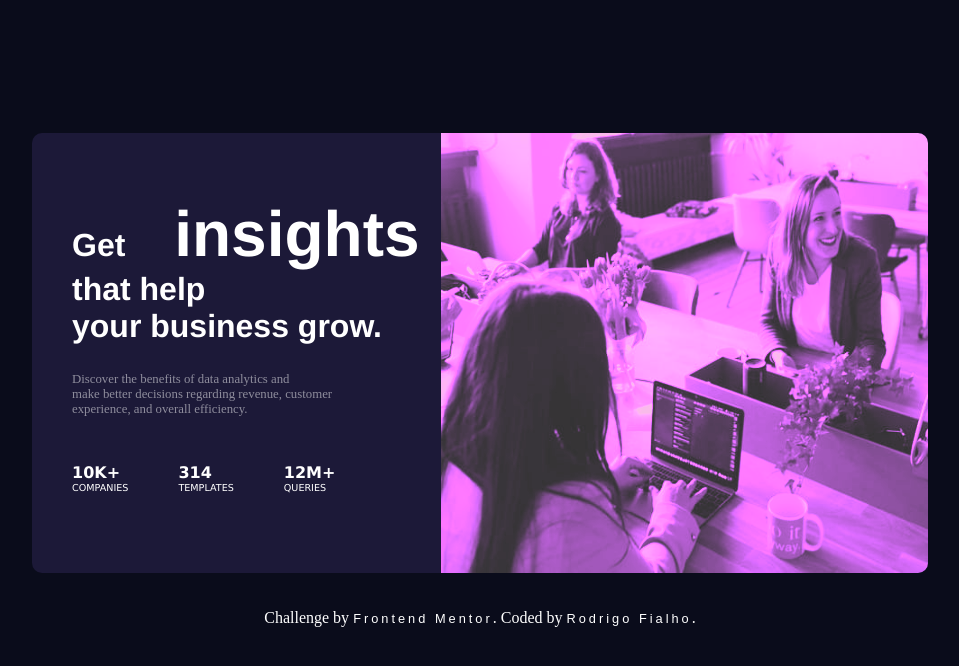
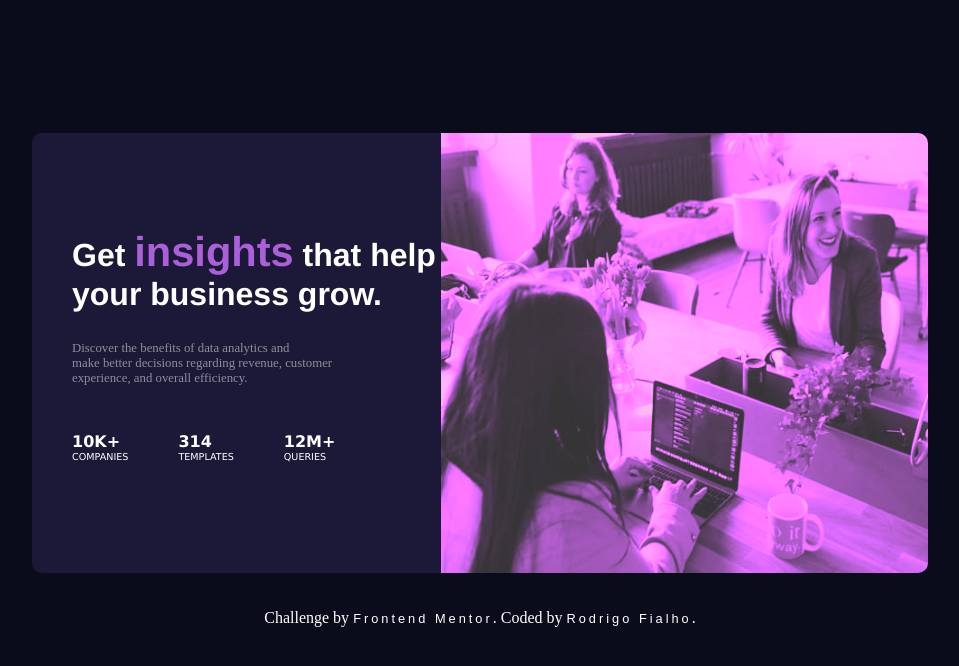
Before and after one commit to rodrigopfialho/Frontend-Mentor-cart-o-de-visualiza-o, a plain HTML site: page index.html in a window 1280 px wide. Shown: the whole page, without its empty margins (136-1095 px from the left). Drawn offline with Linux system fonts and the light colour scheme.

Commit message:
alterado

```diff
--- a/styles.css
+++ b/styles.css
@@ -31,6 +31,14 @@ body {
     margin-left: 40px;
     margin-bottom: 15px;
 }
+
+.text span > span {
+     color: #ab5fd9;
+     margin: 0;
+     font-size: 2.6rem;
+}
+
+
 
 .text p {
     color: white;
```
